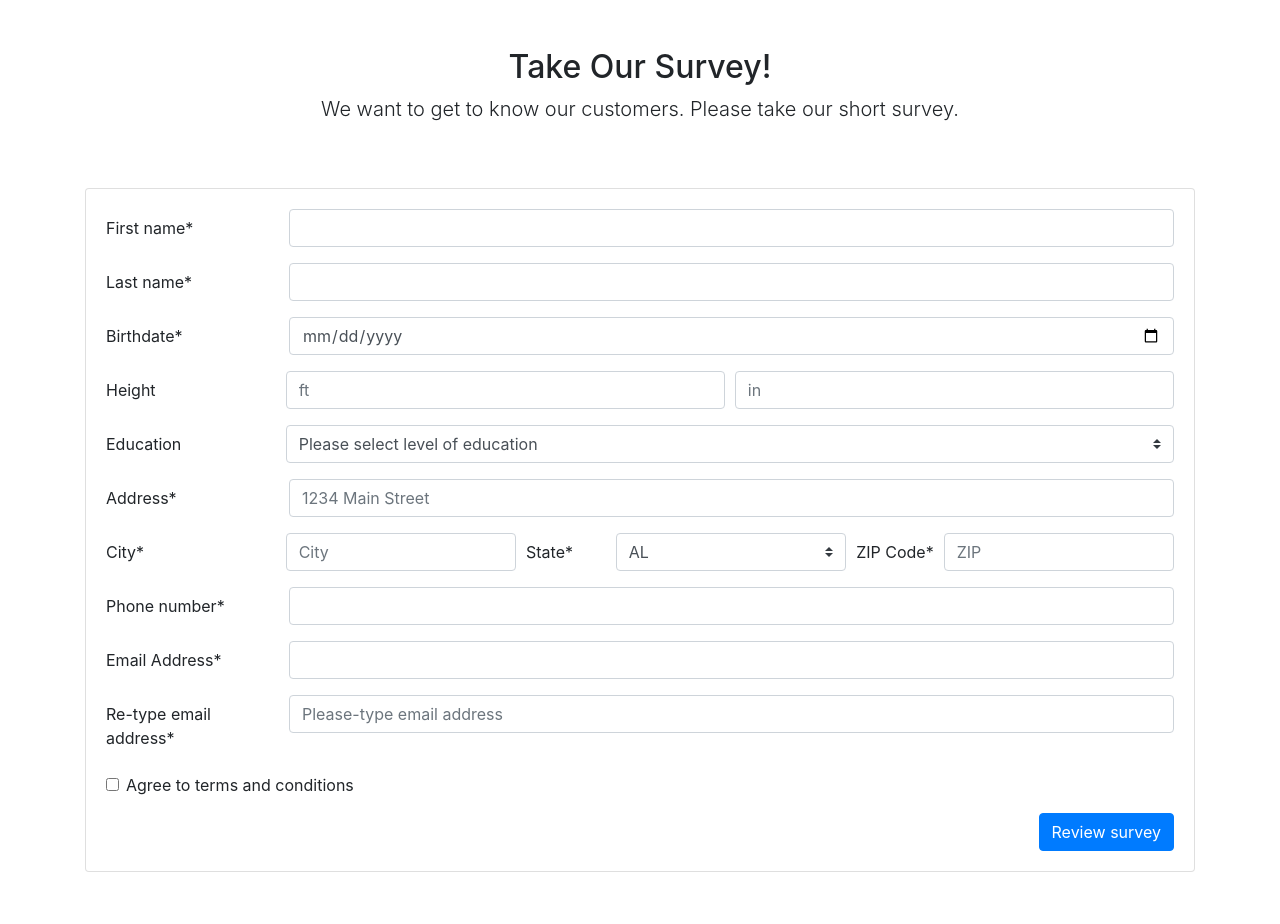
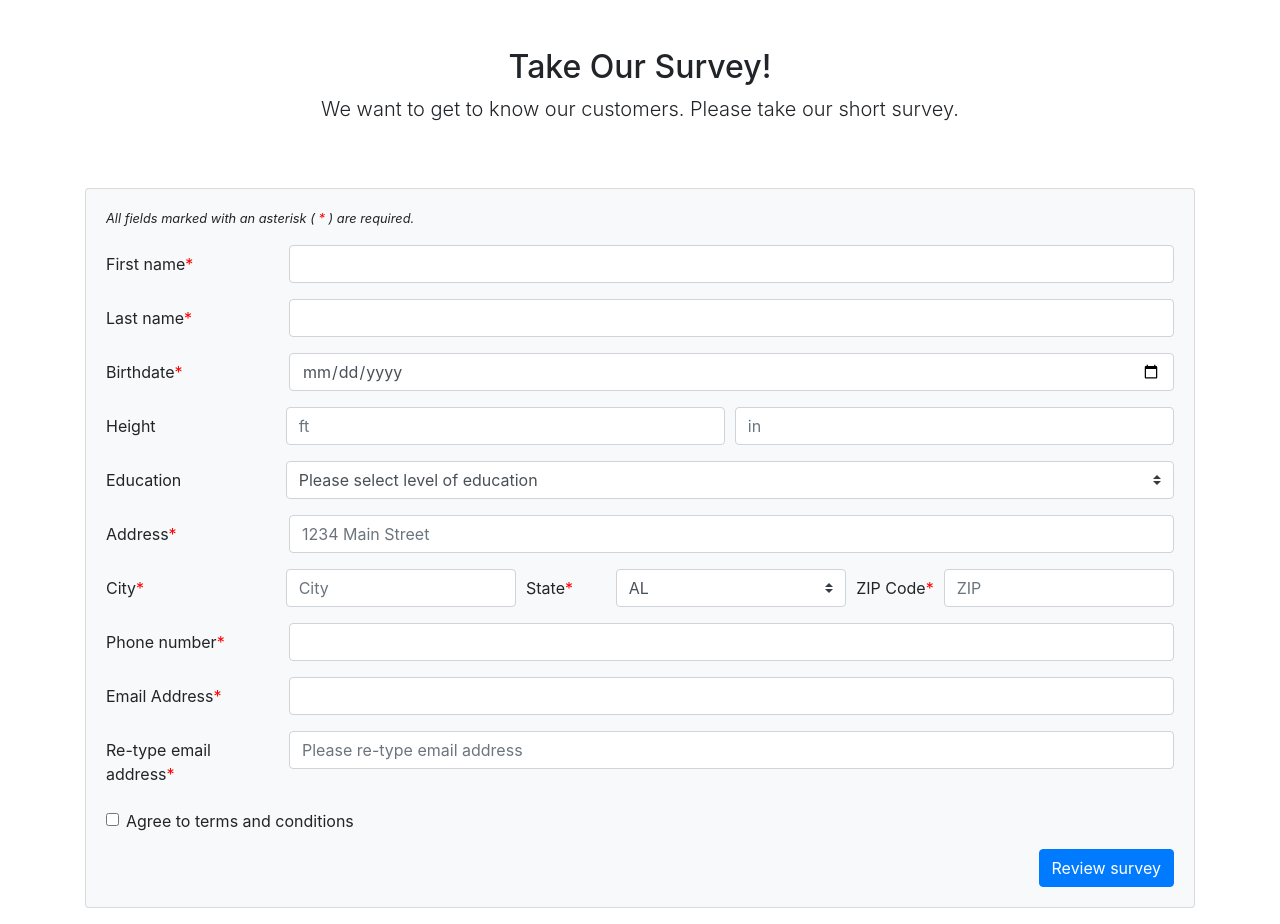
Before and after one commit to gianclbal/csc642_su2020_surveyform, a Flask app: page / in a window 1280 px wide. Before the commit the page ends 872 px from the top, so only its background shows below. Run offline with Flask 2, Linux system fonts and the light colour scheme; some libraries are stand-ins or nearby versions.

Commit message:
added email matching and more final styling

```diff
--- a/static/css/styles.css
+++ b/static/css/styles.css
@@ -0,0 +1,13 @@
+label > span {
+    color: red;
+}
+
+p > span {
+    color: red;
+    font-style: italic;
+}
+
+.fields {
+    font-size: 80%;
+    font-style: italic;
+}
--- a/templates/form.html
+++ b/templates/form.html
@@ -9,12 +9,36 @@
   <title>HCI Project</title>
   <!-- Required Stylesheets -->
   <link rel="stylesheet" href="https://stackpath.bootstrapcdn.com/bootstrap/4.5.0/css/bootstrap.min.css" integrity="sha384-9aIt2nRpC12Uk9gS9baDl411NQApFmC26EwAOH8WgZl5MYYxFfc+NcPb1dKGj7Sk" crossorigin="anonymous">
-
+  <link rel="stylesheet" href ="/static/css/styles.css">
   <!-- Required scripts -->
   <script src="https://code.jquery.com/jquery-3.5.1.slim.min.js" integrity="sha384-DfXdz2htPH0lsSSs5nCTpuj/zy4C+OGpamoFVy38MVBnE+IbbVYUew+OrCXaRkfj" crossorigin="anonymous"></script>
   <script src="https://cdn.jsdelivr.net/npm/popper.js@1.16.0/dist/umd/popper.min.js" integrity="sha384-Q6E9RHvbIyZFJoft+2mJbHaEWldlvI9IOYy5n3zV9zzTtmI3UksdQRVvoxMfooAo" crossorigin="anonymous"></script>
   <script src="https://stackpath.bootstrapcdn.com/bootstrap/4.5.0/js/bootstrap.min.js" integrity="sha384-OgVRvuATP1z7JjHLkuOU7Xw704+h835Lr+6QL9UvYjZE3Ipu6Tp75j7Bh/kR0JKI" crossorigin="anonymous"></script>
   <script src="https://www.google.com/recaptcha/api.js" async defer></script>
+  <script>
+    window.onload = function() {
+      var recaptcha = document.forms["myForm"]["g-recaptcha-response"];
+      recaptcha.required = true;
+      recaptcha.oninvalid = function(e) {
+        // do something
+        alert("Please complete the captcha");
+      }
+    }
+    </script>
+  <script type="text/javascript">
+  form.addEventListener('submit', e => {
+    e.preventDefault();
+    confirmEmail();
+  })
+
+    function confirmEmail() {
+        var email = document.getElementById("email").value
+        var email2 = document.getElementById("email2").value
+        if(email != email2) {
+            event.preventDefault();
+        }
+    }
+</script>
   <script type="text/javascript" defer src="/static/js/index.js"></script>
 </head>
 
@@ -26,38 +50,48 @@
       <p class="lead">We want to get to know our customers. Please take our short survey.</p>
     </div>
 
-  <div class="card">
+  <div class="card card bg-light mb-3">
     <div class="card-body">
   <form action="/review" method="GET" id="form" class="needs-validation" novalidate>
-
+    <p class="fields">All fields marked with an asterisk ( <span>*</span> ) are required.</p>
     <!-- First name reqiured -->
     <div class="form-group row">
-        <label for="validationCustom01" class="col-sm-2 col-form-label">First name*</label>
+        <label for="validationCustom01" class="col-sm-2 col-form-label">First name<span>*</span></label>
         <div class="col-sm-10">
         <input type="text" class="form-control" id="fname" required maxlength="40">
+        <div class="valid-feedback">
+          Looks good!
+        </div>
+        <div class="invalid-feedback">
+          Please provide your first name.
+        </div>
       </div>
 
     </div>
     <!-- Last name required -->
     <div class="form-group row">
-        <label for="validationCustom02" class="col-sm-2 col-form-label">Last name*</label>
+        <label for="validationCustom02" class="col-sm-2 col-form-label">Last name<span>*</span></label>
         <div class="col-sm-10">
         <input type="text" class="form-control" id="lname"required required maxlength="40">
+
+        <div class="invalid-feedback">
+          Please provide your last name.
+        </div>
         </div>
     </div>
     <!-- Birth date required -->
     <div class="form-group row">
-      <label for="validationCustomBirthdate" class="col-sm-2 col-form-label">Birthdate*</label>
+      <label for="validationCustomBirthdate" class="col-sm-2 col-form-label">Birthdate<span>*</span></label>
       <div class="col-sm-10">
       <input  class="form-control" type="date"  id="birthdate" required>
-      </div>
       <div class="invalid-feedback">
         Please input your date of birth.
       </div>
     </div>
+    </div>
     <!-- Height -->
     <div class="form-group form-row">
-      <label for="validationCustomHeight" class="col-sm-2 col-form-label">Height</label>
+      <label  class="col-sm-2 col-form-label">Height</label>
       <div class="col">
         <input type="text" class="form-control" id="ft" placeholder="ft" min="0" max="20" >
       </div>
@@ -83,27 +117,29 @@
     <!-- Address -->
 
     <div class="form-group row">
-      <label for="validationCustomAddress" class="col-sm-2 col-form-label">Address*</label>
+      <label for="validationCustomAddress" class="col-sm-2 col-form-label">Address<span>*</span></label>
       <div class="col-sm-10">
       <input type="text" class="form-control" id="address" maxlenth="40" placeholder="1234 Main Street"required>
-      </div>
       <div class="invalid-feedback">
         Please provide a street address.
       </div>
     </div>
+
+  </div>
       <!-- City -->
     <div class="form-group form-row">
 
-        <label for="validationCustom03" class="col-sm-2 col-form-label">City*</label>
+        <label for="validationCustom03" class="col-sm-2 col-form-label">City<span>*</span></label>
         <div class="col">
         <input type="text" class="form-control" id="city" maxlenth="40" placeholder="City" required>
-        </div>
         <div class="invalid-feedback">
           Please provide a valid city.
         </div>
+      </div>
 
 
-        <label for="validationCustom04" class="col-sm-1 col-form-label">State*</label>
+
+        <label for="validationCustom04" class="col-sm-1 col-form-label">State<span>*</span></label>
         <div class="col">
           <select class="custom-select" aria-placeholder="State" id="state">
             <option value="AL">AL</option>
@@ -158,22 +194,23 @@
             <option value="WV">WV</option>
             <option value="WY">WY</option>
           </select>
-        </div>
           <div class="invalid-feedback">
             Please provide a valid state.
         </div>
+        </div>
 
-        <label for="validationCustom05" class="col-sm-0.5 col-form-label">ZIP Code*</label>
+
+        <label for="validationCustom05" class="col-sm-0.5 col-form-label">ZIP Code<span>*</span></label>
         <div class="col">
         <input type="text" class="form-control" id="zip" maxlenth="40" placeholder="ZIP" minlength="5" maxlength="5" required>
-        </div>
         <div class="invalid-feedback">
           Please provide a valid zip.
         </div>
       </div>
+      </div>
 
       <div class="form-group row">
-        <label for="validationPhone" class="col-sm-2 col-form-label">Phone number*</label>
+        <label for="validationPhone" class="col-sm-2 col-form-label">Phone number<span>*</span></label>
         <div class="col-sm-10">
         <input type="tel" class="form-control" id="phone"required required min="0" maxlength="7" pattern="[0-9]{3}[0-9]{4}">
         </div>
@@ -183,23 +220,36 @@
     </div>
 
     <div class="form-group row">
-      <label for="validationEmail" class="col-sm-2 col-form-label">Email Address*</label>
+      <label for="validationEmail" class="col-sm-2 col-form-label">Email Address<span>*</span></label>
       <div class="col-sm-10">
       <input type="email" class="form-control" id="email" required>
-      </div>
       <div class="invalid-feedback">
         Please provide a valid email address.
       </div>
       </div>
 
+  </div>
+  <script>
+    $('#email, #email2').on('keyup', function () {
+     if ($('#email').val() == $('#email2').val()) {
+       $('#message').html('Matching').css('color', 'green');
+     } else
+       $('#message').html('Not Matching').css('color', 'red');
+   });
+ </script>
+
+
   <div class="form-group row">
-    <label for="validationEmail" class="col-sm-2 col-form-label">Re-type email address*</label>
+    <label for="validationEmail" class="col-sm-2 col-form-label">Re-type email address<span>*</span></label>
     <div class="col-sm-10">
-    <input type="email" class="form-control" id="email2" placeholder="Please-type email address"required>
+    <input type="email" class="form-control" id="email2" placeholder="Please re-type email address"required>
+    <div class="invalid-feedback" id='message'>
+      Please confirm email address.
     </div>
-    <div class="invalid-feedback">
-      Please provide a valid email address.
+
+
   </div>
+
 </div>
 
 
@@ -215,10 +265,11 @@
 
       </div>
       <div class="form-group">
-      <div class="g-recaptcha" data-sitekey="6Ld077EZAAAAAOgzSnA6riJ_AvFum3MFVLlhDt1R" ></div>
+      <div class="g-recaptcha" data-sitekey="6Ld077EZAAAAAOgzSnA6riJ_AvFum3MFVLlhDt1R"></div>
     </div>
 
      <button class="btn btn-primary float-right" type="submit" onClick="handleSubmit()">Review survey</button>
+
 
   </form>
 </div>
--- a/templates/review.html
+++ b/templates/review.html
@@ -23,10 +23,11 @@
   <div class="container">
     <div class="py-5 text-center">
       <h4>Response Summary</h4>
+      <p class="lead">Please review your response before submitting.</p>
     </div>
 
-  <div class="card">
-    <div class="card-body">
+  <div class="card card bg-light mb-3">
+    <div class="card-body ">
       <form action="/thankyou">
       <p>
         First name: <span id="result-fname"></span>
```
Lines whose indentation alone changed are shown as unchanged.
